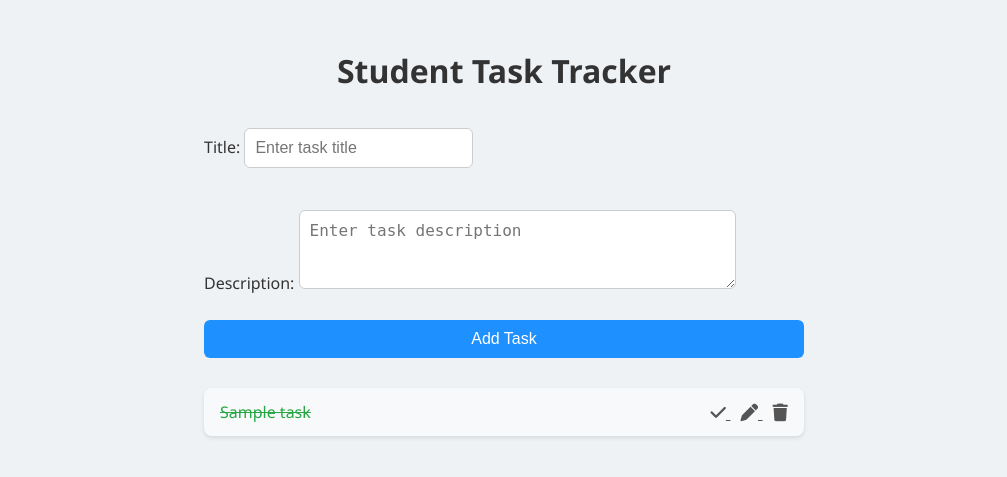
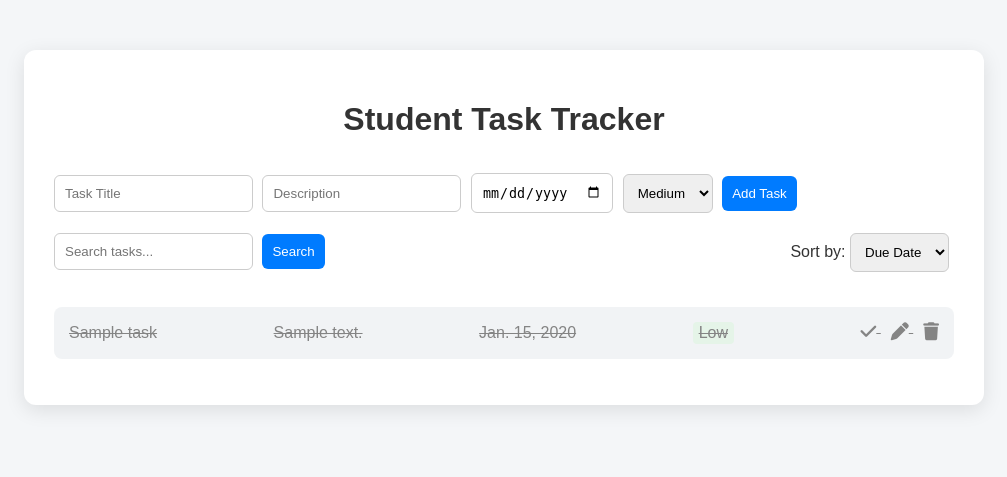
Before and after one commit to riyascodes/TaskTracker, a Django app: page / in a window 1280 px wide. Shown: the top 477 px of the page, without its empty margins (136-1143 px from the left). Run offline with Django 5.2, Linux system fonts and the light colour scheme; tables that the repository leaves empty hold one stand-in row (values such as "Sample post").

Commit message:
version2

```diff
--- a/StudTaskTracker/settings.py
+++ b/StudTaskTracker/settings.py
@@ -76,13 +76,15 @@ WSGI_APPLICATION = 'StudTaskTracker.wsgi.application'
 DATABASES = {
     'default': {
         'ENGINE': 'django.db.backends.mysql',
-        'NAME': 'student_tasks_db',
+        'NAME': 'student_tasks',
         'USER': 'root',
         'PASSWORD': 'riyas2201',
         'HOST': 'localhost',
         'PORT': '3306',
     }
 }
+
+
 
 # Password validation
 # https://docs.djangoproject.com/en/5.2/ref/settings/#auth-password-validators
--- a/StudTaskTracker/urls.py
+++ b/StudTaskTracker/urls.py
@@ -19,5 +19,5 @@ from django.urls import path, include
 
 urlpatterns = [
     path('admin/', admin.site.urls),
-    path('', include('tasks.urls')),  # Include app URLs
+    path('', include('tasks.urls')),
 ]
--- a/tasks/models.py
+++ b/tasks/models.py
@@ -1,14 +1,19 @@
 from django.db import models
 from django.utils import timezone
 
-# Create your models here.
-
+PRIORITY_CHOICES = [
+    ('Low', 'Low'),
+    ('Medium', 'Medium'),
+    ('High', 'High')
+]
 
 class Task(models.Model):
     title = models.CharField(max_length=200)
     description = models.TextField(blank=True)
+    due_date = models.DateField(default=timezone.now)
+    priority_level = models.CharField(max_length=6, choices=PRIORITY_CHOICES, default='Medium')
     is_completed = models.BooleanField(default=False)
-    created_date = models.DateTimeField(default=timezone.now)
+    created_date = models.DateTimeField(auto_now_add=True)
     updated_date = models.DateTimeField(auto_now=True)
 
     def __str__(self):
--- a/tasks/static/tasks/style.css
+++ b/tasks/static/tasks/style.css
@@ -1,104 +1,87 @@
-/* General Body Styling */
 body {
-    font-family: 'Segoe UI', Tahoma, Geneva, Verdana, sans-serif;
-    background-color: #eef2f5;
-    padding: 20px;
+    font-family: 'Arial', sans-serif;
+    background: #f4f6f8;
     color: #333;
+    margin: 0;
+    padding: 0;
 }
 
-/* Container */
 .container {
-    max-width: 600px;
-    margin: 0 auto;
+    max-width: 900px;
+    margin: 50px auto;
+    background: #fff;
+    padding: 30px;
+    border-radius: 12px;
+    box-shadow: 0 5px 20px rgba(0,0,0,0.1);
 }
 
-/* Heading */
 h1 {
     text-align: center;
+    margin-bottom: 30px;
+}
+
+form input, form select, form button {
+    padding: 10px;
+    margin: 5px 5px 15px 0;
+    border-radius: 6px;
+    border: 1px solid #ccc;
+}
+
+form button {
+    background: #007bff;
+    color: #fff;
+    border: none;
+    cursor: pointer;
+    transition: 0.3s;
+}
+
+form button:hover {
+    background: #0056b3;
+}
+
+.search-sort {
+    display: flex;
+    justify-content: space-between;
     margin-bottom: 20px;
 }
 
-/* Task Form */
-form {
-    display: flex;
-    flex-direction: column;
-    gap: 10px;
-    margin-bottom: 30px;
-}
-
-input[type="text"], textarea {
-    padding: 10px;
-    border-radius: 6px;
-    border: 1px solid #ccc;
-    font-size: 1rem;
-}
-
-button {
-    background-color: #1e90ff;
-    color: white;
-    padding: 10px 20px;
-    border: none;
-    border-radius: 6px;
-    cursor: pointer;
-    font-size: 1rem;
-    transition: background-color 0.3s ease, transform 0.2s ease;
-}
-
-button:hover {
-    background-color: #0d6efd;
-    transform: translateY(-2px);
-}
-
-/* Task List */
 .task-list {
     list-style: none;
     padding: 0;
 }
 
-.task-list li {
-    background-color: #f8f9fa;
-    margin-bottom: 12px;
-    padding: 12px 16px;
-    border-radius: 8px;
+.task {
     display: flex;
     justify-content: space-between;
     align-items: center;
-    box-shadow: 0 2px 4px rgba(0,0,0,0.1);
-    transition: box-shadow 0.3s ease, opacity 0.4s, transform 0.4s;
-    opacity: 0;
-    transform: translateY(-10px);
-    animation: fadeIn 0.4s forwards;
+    background: #e9ecef;
+    padding: 15px;
+    margin-bottom: 10px;
+    border-radius: 8px;
+    transition: all 0.3s ease;
 }
 
-/* Fade-in Animation */
-@keyframes fadeIn {
-    to {
-        opacity: 1;
-        transform: translateY(0);
-    }
+.task.completed {
+    text-decoration: line-through;
+    opacity: 0.6;
 }
 
-/* Completed Task Styling */
-.task-list li.completed span {
-    text-decoration: line-through;
-    color: #28a745;
-}
+.priority.low { background-color: #d4edda; padding: 2px 6px; border-radius: 4px;}
+.priority.medium { background-color: #fff3cd; padding: 2px 6px; border-radius: 4px;}
+.priority.high { background-color: #f8d7da; padding: 2px 6px; border-radius: 4px;}
 
-/* Task Actions (Icons) */
 .actions a {
-    color: #555;
     margin-left: 10px;
-    font-size: 1.1rem;
-    transition: color 0.3s ease;
+    color: #333;
+    text-decoration: none;
+    font-size: 18px;
+    transition: 0.3s;
 }
 
 .actions a:hover {
-    color: #1e90ff;
+    transform: scale(1.2);
 }
 
-/* No Tasks Message */
-.no-tasks {
-    text-align: center;
-    color: #888;
-    font-style: italic;
-}
+.actions .complete:hover { color: green; }
+.actions .edit:hover { color: orange; }
+.actions .delete:hover { color: red; }
--- a/tasks/templates/tasks/dashboard.html
+++ b/tasks/templates/tasks/dashboard.html
@@ -4,57 +4,62 @@
 <head>
     <meta charset="UTF-8">
     <title>Student Task Tracker</title>
-    <!-- Font Awesome for icons -->
-    <link rel="stylesheet" href="https://cdnjs.cloudflare.com/ajax/libs/font-awesome/6.5.0/css/all.min.css">
-    <!-- Custom CSS -->
     <link rel="stylesheet" href="{% static 'tasks/style.css' %}">
+    <script src="{% static 'tasks/scripts.js' %}" defer></script>
+    <link rel="stylesheet" href="https://cdnjs.cloudflare.com/ajax/libs/font-awesome/6.4.0/css/all.min.css">
 </head>
 <body>
     <div class="container">
         <h1>Student Task Tracker</h1>
 
-        <!-- Task Form -->
-        <form id="task-form" method="POST" action="{% url 'add_task' %}">
+        <!-- Add Task Form -->
+        <form id="taskForm" action="{% url 'add_task' %}" method="post">
             {% csrf_token %}
-            {{ form.as_p }}
+            <input type="text" name="title" placeholder="Task Title" required>
+            <input type="text" name="description" placeholder="Description">
+            <input type="date" name="due_date" required>
+            <select name="priority_level">
+                <option value="Low">Low</option>
+                <option value="Medium" selected>Medium</option>
+                <option value="High">High</option>
+            </select>
             <button type="submit">Add Task</button>
         </form>
+
+        <!-- Search & Sort -->
+        <div class="search-sort">
+            <form method="get" action="">
+                <input type="text" name="search" placeholder="Search tasks..." value="{{ search_query }}">
+                <button type="submit">Search</button>
+            </form>
+            <form method="get" action="">
+                <label for="sort">Sort by:</label>
+                <select name="sort" onchange="this.form.submit()">
+                    <option value="due_date">Due Date</option>
+                    <option value="priority">Priority</option>
+                </select>
+            </form>
+        </div>
 
         <!-- Task List -->
         <ul class="task-list">
             {% for task in tasks %}
-            <li class="{% if task.is_completed %}completed{% endif %}">
-                <span>{{ task.title }}</span>
+            <li class="task {% if task.is_completed %}completed{% endif %}">
+                <span class="title">{{ task.title }}</span>
+                <span class="description">{{ task.description }}</span>
+                <span class="due-date">{{ task.due_date }}</span>
+                <span class="priority {{ task.priority_level|lower }}">{{ task.priority_level }}</span>
+
                 <div class="actions">
-                    <a href="{% url 'toggle_task' task.id %}" title="Mark as Done">
-                        <i class="fa-solid fa-check"></i>
-                    </a>
-                    <a href="{% url 'update_task' task.id %}" title="Edit Task">
-                        <i class="fa-solid fa-pen"></i>
-                    </a>
-                    <a href="{% url 'delete_task' task.id %}" title="Delete Task">
-                        <i class="fa-solid fa-trash"></i>
-                    </a>
+                    <a href="{% url 'toggle_complete' task.pk %}" class="action-btn complete"><i class="fa-solid fa-check"></i></a>
+                    <a href="{% url 'update_task' task.pk %}" class="action-btn edit"><i class="fa-solid fa-pen"></i></a>
+                    <a href="{% url 'delete_task' task.pk %}" class="action-btn delete"><i class="fa-solid fa-trash"></i></a>
                 </div>
             </li>
             {% empty %}
-            <li class="no-tasks">No tasks available. Add one!</li>
+            <li>No tasks found.</li>
             {% endfor %}
         </ul>
     </div>
-
-    <!-- Optional JS for fade-out delete animation -->
-    <script>
-        document.querySelectorAll('.actions a[href*="delete_task"]').forEach(link => {
-            link.addEventListener('click', function(e) {
-                e.preventDefault();
-                const li = this.closest('li');
-                li.style.transition = 'opacity 0.4s, transform 0.4s';
-                li.style.opacity = 0;
-                li.style.transform = 'translateX(100px)';
-                setTimeout(() => { window.location.href = this.href; }, 400);
-            });
-        });
-    </script>
 </body>
 </html>
--- a/tasks/urls.py
+++ b/tasks/urls.py
@@ -4,7 +4,7 @@ from . import views
 urlpatterns = [
     path('', views.dashboard, name='dashboard'),
     path('add/', views.add_task, name='add_task'),
-    path('update/<int:task_id>/', views.update_task, name='update_task'),
-    path('delete/<int:task_id>/', views.delete_task, name='delete_task'),
-    path('toggle/<int:task_id>/', views.toggle_task, name='toggle_task'),
+    path('update/<int:pk>/', views.update_task, name='update_task'),
+    path('delete/<int:pk>/', views.delete_task, name='delete_task'),
+    path('toggle/<int:pk>/', views.toggle_complete, name='toggle_complete'),
 ]
--- a/tasks/views.py
+++ b/tasks/views.py
@@ -1,41 +1,50 @@
 from django.shortcuts import render, redirect, get_object_or_404
 from .models import Task
-from .forms import TaskForm
-
-# Create your views here.
-
+from django.db.models import Q
 
 def dashboard(request):
-    tasks = Task.objects.all().order_by('-created_date')
-    form = TaskForm()
-    context = {'tasks': tasks, 'form': form}
+    search_query = request.GET.get('search', '')
+    tasks = Task.objects.all()
+
+    if search_query:
+        tasks = tasks.filter(Q(title__icontains=search_query) | Q(description__icontains=search_query))
+
+    sort_by = request.GET.get('sort', 'due_date')
+    if sort_by == 'priority':
+        priority_order = {'High': 1, 'Medium': 2, 'Low': 3}
+        tasks = sorted(tasks, key=lambda t: priority_order[t.priority_level])
+    else:
+        tasks = tasks.order_by('due_date')
+
+    context = {'tasks': tasks, 'search_query': search_query}
     return render(request, 'tasks/dashboard.html', context)
 
 def add_task(request):
     if request.method == 'POST':
-        form = TaskForm(request.POST)
-        if form.is_valid():
-            form.save()
+        title = request.POST['title']
+        description = request.POST.get('description', '')
+        due_date = request.POST['due_date']
+        priority_level = request.POST['priority_level']
+        Task.objects.create(title=title, description=description, due_date=due_date, priority_level=priority_level)
     return redirect('dashboard')
 
-def update_task(request, task_id):
-    task = get_object_or_404(Task, pk=task_id)
+def update_task(request, pk):
+    task = get_object_or_404(Task, pk=pk)
     if request.method == 'POST':
-        form = TaskForm(request.POST, instance=task)
-        if form.is_valid():
-            form.save()
-            return redirect('dashboard')
-    else:
-        form = TaskForm(instance=task)
-    return render(request, 'tasks/dashboard.html', {'form': form, 'task': task, 'tasks': Task.objects.all()})
+        task.title = request.POST['title']
+        task.description = request.POST.get('description', '')
+        task.due_date = request.POST['due_date']
+        task.priority_level = request.POST['priority_level']
+        task.save()
+    return redirect('dashboard')
 
-def delete_task(request, task_id):
-    task = get_object_or_404(Task, pk=task_id)
+def delete_task(request, pk):
+    task = get_object_or_404(Task, pk=pk)
     task.delete()
     return redirect('dashboard')
 
-def toggle_task(request, task_id):
-    task = get_object_or_404(Task, pk=task_id)
+def toggle_complete(request, pk):
+    task = get_object_or_404(Task, pk=pk)
     task.is_completed = not task.is_completed
     task.save()
     return redirect('dashboard')
```
Also changed, not shown: tasks/static/tasks/script.js (+6 -5 lines), tasks/migrations/0002_task_due_date_task_priority_level_and_more.py (added), tasks/migrations/0003_alter_task_due_date.py (added).
